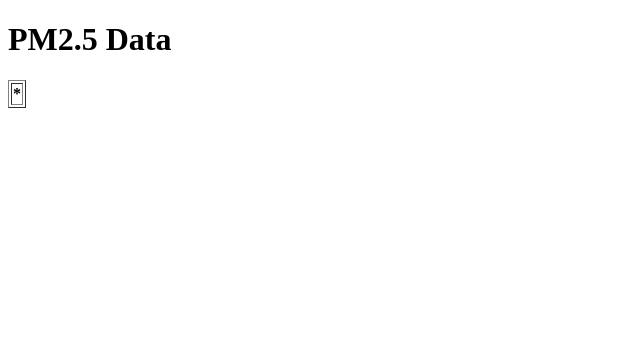
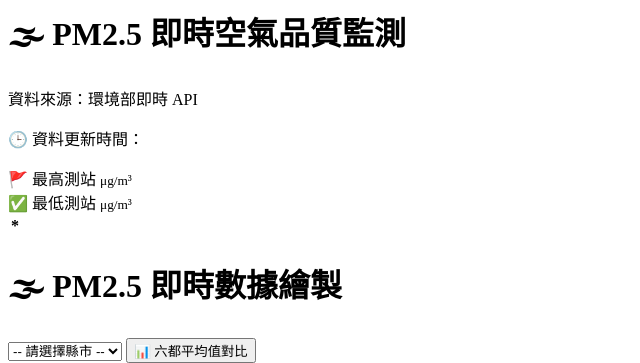
Before and after one commit to JetRocket1023/flask-PM2.5-project, a Flask app: page / in a window 1280 px wide. Shown: the top 363 px of the page, without its empty margins (0-640 px from the left). Run offline with Flask 3, Linux system fonts and the light colour scheme; data that the repository does not hold is empty.

Commit message:
完成查詢用api

```diff
--- a/database.py
+++ b/database.py
@@ -10,6 +10,58 @@ load_dotenv()
 urllib3.disable_warnings(urllib3.exceptions.InsecureRequestWarning)
 
 
+def get_data_by_county(county):
+    conn, cursor = open_db()
+    result = {"success": True, "message": None, "rows": None}
+    if not conn:
+        result["success"] = False
+        result["massage"] = "資料庫開啟失敗"
+        return result
+
+    sql = """select * from data where county=%s
+    and datacreationdate=(select max(datacreationdate) from data);"""
+    try:
+        cursor.execute(sql, (county,))
+        # 取得資料欄位名稱
+        # print(cursor.description)
+        rows = cursor.fetchall()
+        result["success"] = True
+        result["rows"] = rows
+        return result
+    except Exception as e:
+        result["success"] = False
+        result["massage"] = f"資料庫查詢失敗{e}"
+        return result
+    finally:
+        conn.close()
+
+
+# 取得不重複的縣市
+def get_counties():
+    conn, cursor = open_db()
+    result = {"success": True, "message": None, "rows": None}
+    if not conn:
+        result["success"] = False
+        result["massage"] = "資料庫開啟失敗"
+        return result
+    sql = "select DISTINCT  county from data ORDER BY county DESC;"
+    try:
+        cursor.execute(sql)
+        # 取得資料欄位名稱
+        # print(cursor.description)
+        rows = cursor.fetchall()
+        result["success"] = True
+        result["rows"] = rows
+        return result
+    except Exception as e:
+        result["success"] = False
+        result["massage"] = f"資料庫查詢失敗{e}"
+        return result
+    finally:
+        conn.close()
+
+
+# 取得最新資料
 def get_latest_data():
     conn, cursor = open_db()
     result = {"success": True, "message": None, "columns": None, "rows": None}
@@ -37,7 +89,7 @@ def get_latest_data():
         return result
     except Exception as e:
         result["success"] = False
-        result["massage"] = f"資料庫查詢失敗(e)"
+        result["massage"] = f"資料庫查詢失敗{e}"
         return result
     finally:
         conn.close()
@@ -62,4 +114,5 @@ def open_db():
     return None, None
 
 
-print(get_latest_data())
+if __name__ == "__main__":
+    print(get_data_by_county("新北市"))
--- a/main.py
+++ b/main.py
@@ -1,7 +1,21 @@
-from flask import Flask, render_template
+from flask import Flask, render_template, jsonify
 import database
 
 app = Flask(__name__)
+
+
+@app.route("/api/data/<county>")
+def api_data_by_county(county):
+    rows = database.get_data_by_county(county)["rows"]
+    return jsonify(rows)
+
+
+@app.route("/api/counties")
+def api_counties():
+    counties = database.get_counties()["rows"]
+    counties = [c[0] for c in counties]
+
+    return jsonify(counties)
 
 
 @app.route("/")
--- a/templates/index.html
+++ b/templates/index.html
@@ -1,14 +1,31 @@
-<!DOCTYPE html>
-<html lang="en">
+<html lang="zh-TW">
+
 <head>
-    <meta charset="UTF-8">
-    <meta name="viewport" content="width=device-width, initial-scale=1.0">
-    <title>Document</title>
+  <meta charset="UTF-8" />
+  <meta name="viewport" content="width=device-width, initial-scale=1.0" />
+  <title>PM2.5 即時空氣品質監測</title>
 </head>
+
 <body>
-    <h1>PM2.5 Data</h1>
-    <table border="1">
-        <thead>
+  <h1>🌫 PM2.5 即時空氣品質監測</h1>
+  <p>資料來源：環境部即時 API</p>
+  <p>🕒 資料更新時間：<span id="update-time">
+    </span>
+  </p>
+
+  <div class="kpi-card higher">
+    <span class="kpi-label">🚩 最高測站</span>
+    <span class="kpi-value"> <small>μg/m³</small></span>
+  </div>
+
+  <div class="kpi-card lower">
+    <span class="kpi-label">✅ 最低測站</span>
+    <span class="kpi-value"> <small>μg/m³</small></span>
+  </div>
+  </div>
+  <div class="table-container">
+    <table>
+	 <thead>
             <tr>
                 {% for col in result["columns"] %}
                 <th>{{col}}</th>
@@ -25,5 +42,17 @@
             {% endfor %}
         </tbody>
     </table>
+  </div>
+  <h1>🌫 PM2.5 即時數據繪製</h1>
+  <div class="controls">
+    <select name="counties" id="counties">
+      <option value="">-- 請選擇縣市 --</option>
+    </select>
+    <button id="btn-six-avg">📊 六都平均值對比</button>
+  </div>
+  <div class="chart-container">
+    <canvas id="pm25Chart"></canvas>
+  </div>
 </body>
+
 </html>
```
